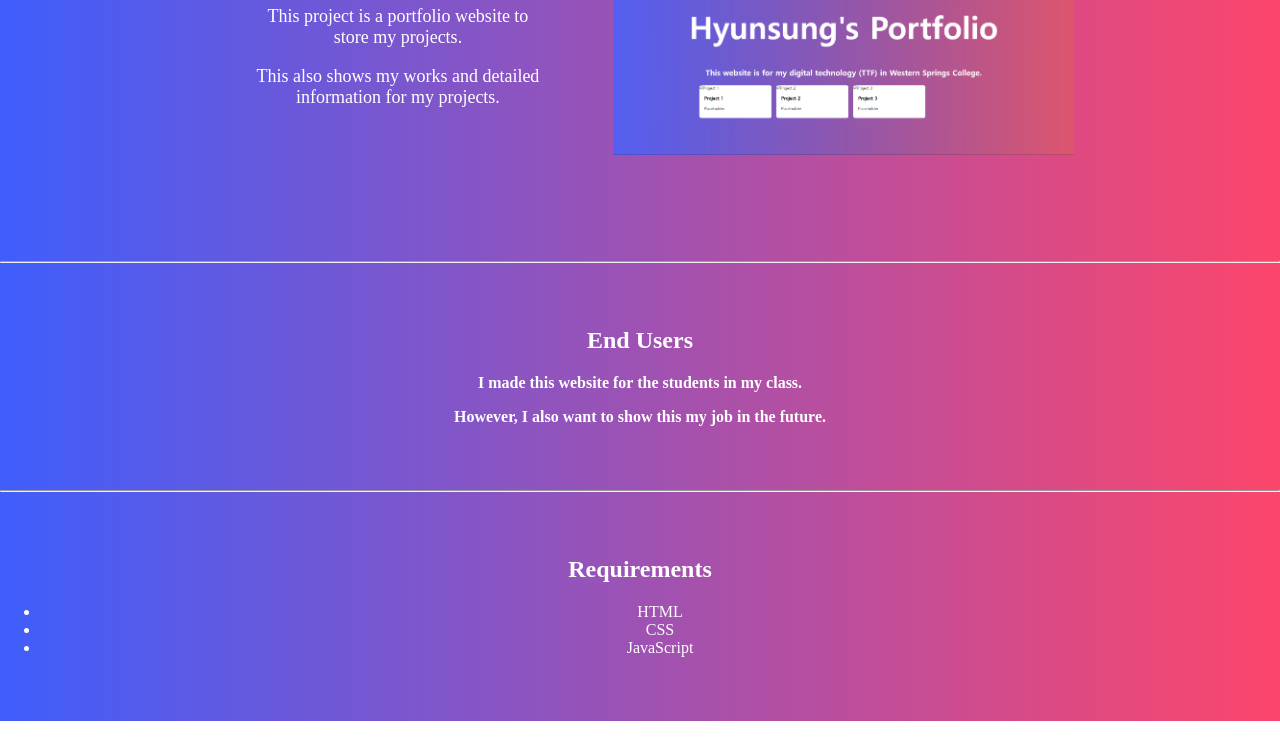
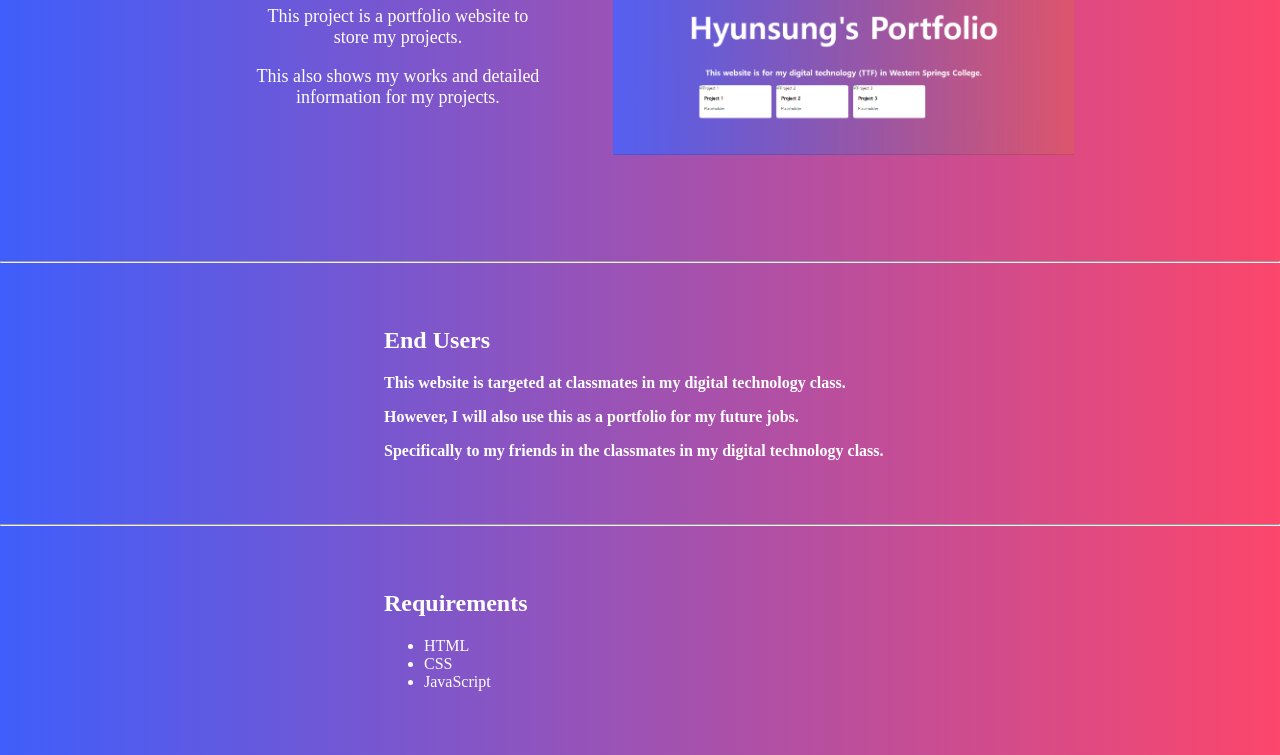
Before and after one commit to RaHyunsung/Y11_Portfolio, a plain HTML site: page projects/project1/index.html in a window 1280 px wide. Shown: the part 348-1103 px from the top of the page. Before the commit the page ends 1069 px from the top, so only its background shows below. Drawn offline with Linux system fonts and the light colour scheme.

Commit message:
Project1 content changed

```diff
--- a/projects/project1/index.html
+++ b/projects/project1/index.html
@@ -34,11 +34,12 @@
     <hr>
     <div class="endusers" id="EndUsers" style="padding-left: 0%;">
         <h2>End Users</h2>
-        <p>I made this website for the students in my class.</p>
-        <p>However, I also want to show this my job in the future.</p>
+        <p>This website is targeted at classmates in my digital technology class.</p>
+        <p>However, I will also use this as a portfolio for my future jobs.
+        <p>Specifically to my friends in the classmates in my digital technology class.</p>
     </div>
     <hr>
-    <div class="requirements" id="requirements" style="padding-left: 0%;">
+    <div class="requirements" id="requirements">
         <h2>Requirements</h2>
         <ul>
             <li>HTML</li>
--- a/style.css
+++ b/style.css
@@ -190,18 +190,22 @@ body {
 .endusers {
     margin-top: 5%;
     color: white;
-    text-align: center;
+    margin-left: 30%;
     margin-bottom: 5%;
+}
+.endusers h2 {
+    text-align: left;
 }
 .endusers p {
     font-weight: bold;
+    text-align: left;
 }
 
 .requirements {
     margin-top: 5%;
     color: white;
-    text-align: center;
     margin-bottom: 5%;
+    margin-left: 30%;
 }
 
 @font-face {
```
